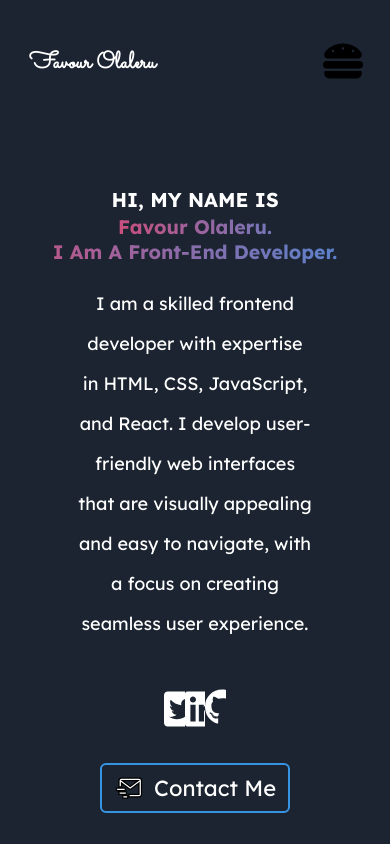
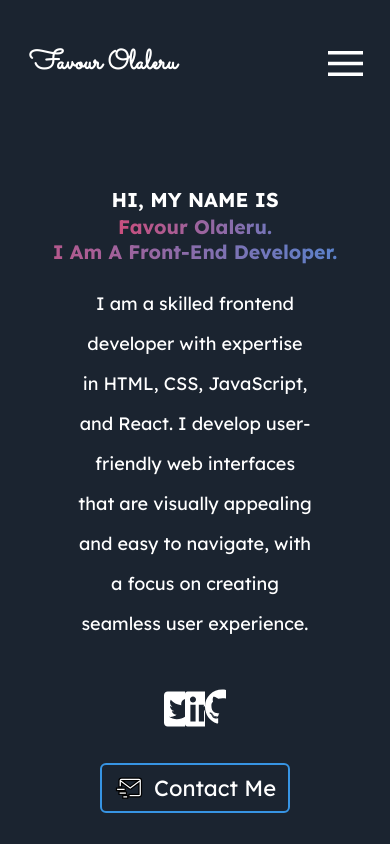
Before and after one commit to NTiger07/portfolio-react, a React (Create React App) app: page / in a window 390 px wide. Shown: the top 844 px of the page. Built offline with nearby package versions, Linux system fonts and the light colour scheme.

Commit message:
hamburger logic done

```diff
--- a/src/components/Navbar.css
+++ b/src/components/Navbar.css
@@ -49,25 +49,37 @@
 }
 @media screen and (max-width: 425px) {
   .logo_container a {
-    font-size: 6vw;
+    font-size: 7vw;
   }
   .navlinks_mobile {
     display: flex;
     position: absolute;
     right: 0;
     top: 20vh;
+    height: 80vh;
+    width: 100vw;
+    background: #000000d0;
+    justify-content: center;
+    align-items: center;
+    padding-left: 20px;
+    padding-right: 20px;
   }
   .nav-list {
     display: flex;
     flex-direction: column;
+    line-height: 50px;
   }
   .ham_image {
     display: block;
+    display: flex;
+    align-items: center;
   }
   .ham_image img {
-    width: 40px;
+    width: 35px;
   }
   .navlinks_container {
     display: none;
   }
 }
+@media screen and (max-width: 375px) {
+}
--- a/src/components/Navbar.jsx
+++ b/src/components/Navbar.jsx
@@ -1,6 +1,7 @@
-import React, { Component } from "react";
+import React from "react";
 import { Link } from "react-router-dom";
 import hamburger from "../svgs/hamburger.svg";
+import close from "../svgs/close.svg";
 import "./Navbar.css";
 
 export default function Navbar() {
@@ -30,7 +31,7 @@ export default function Navbar() {
         </ul>
       </div>
       <div className="ham_image" onClick={toggle}>
-        <img src={hamburger} alt="hamburger" />
+        <img src={navOpen ? close : hamburger} alt="hamburger" />
       </div>
       {navOpen && (
         <div className="navlinks_mobile">
```
Also changed, not shown: src/svgs/close.svg (added), src/svgs/hamburger.svg.
